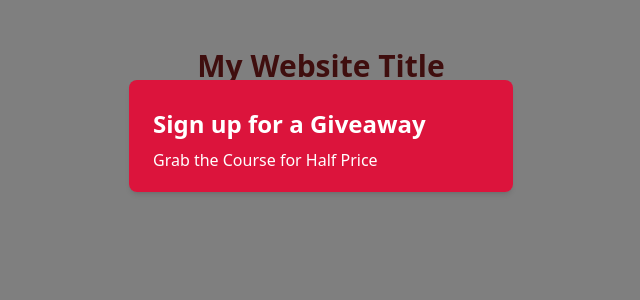
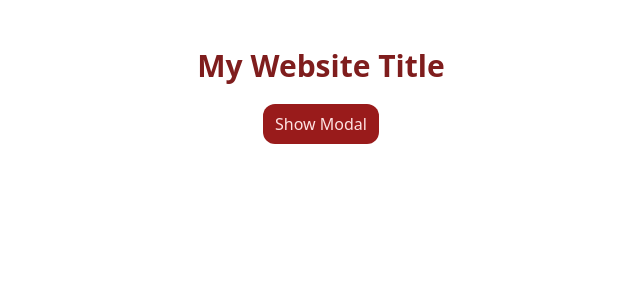
Before and after one commit to atroopa/vue-friday, a Vue app: page / in a window 1280 px wide. Shown: the top 300 px of the page, without its empty margins (319-959 px from the left). Built offline with nearby package versions, Linux system fonts and the light colour scheme.

Commit message:
emit close a event

```diff
--- a/src/App.vue
+++ b/src/App.vue
@@ -2,7 +2,10 @@
 <template>
   <div class="flex flex-col items-center justify-center ">
     <h1 class="text-3xl pt-12 pb-5 font-bold text-red-900">{{title}}</h1>
-    <ModalVue :header="header" :text="text" theme="sale" />
+    <div v-if="showModal">
+      <ModalVue @close="changeModal" :header="header" :text="text" theme="sale" />
+    </div>
+    <button @click="changeModal" class="bg-red-800 px-3 py-2 rounded-xl text-red-100">Show Modal</button>
   </div>
 </template>
 
@@ -23,12 +26,13 @@ import ModalVue from './components/Modal.vue';
         title : 'My Website Title',
         header: 'Sign up for a Giveaway',
         text: 'Grab the Course for Half Price',
+        showModal: false,
       }
     },
 
     methods: {
-      handleEvent(){
-        console.log(this.$refs.name);
+      changeModal(){
+        this.showModal = !this.showModal
       }
     },
 
--- a/src/components/Modal.vue
+++ b/src/components/Modal.vue
@@ -1,6 +1,6 @@
 <!-- ---------- template ---------- -->
 <template>
-<div class="fixed top-0 left-0 w-full h-full bg-black bg-opacity-50">
+<div @click="changeFromBg" class="fixed top-0 left-0 w-full h-full bg-black bg-opacity-50">
   <div class="mt-20 w-full max-w-sm mx-auto overflow-hidden rounded-lg shadow-md" >
     <div class="px-4 py-5 bg-white sm:px-6 opacity-100" :class="{sale: theme === 'sale'}">
       <h1 class="text-2xl pt-2 pb-2 font-bold text-red-500">{{ header }}</h1>
@@ -20,6 +20,11 @@ export default {
         text: String,
         theme: String,
     },
+    methods: {
+        changeFromBg(){
+            this.$emit('close')
+        }
+    }
 }
 </script>
 
```
